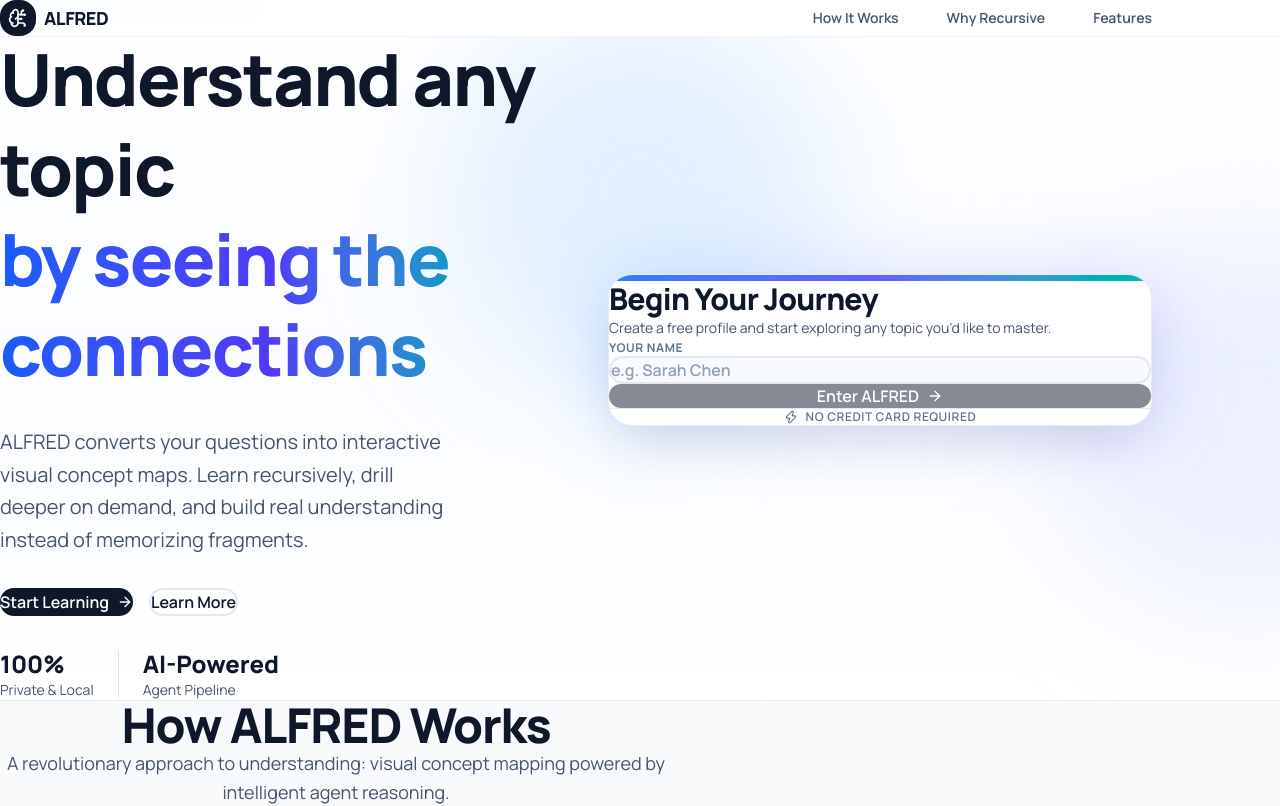
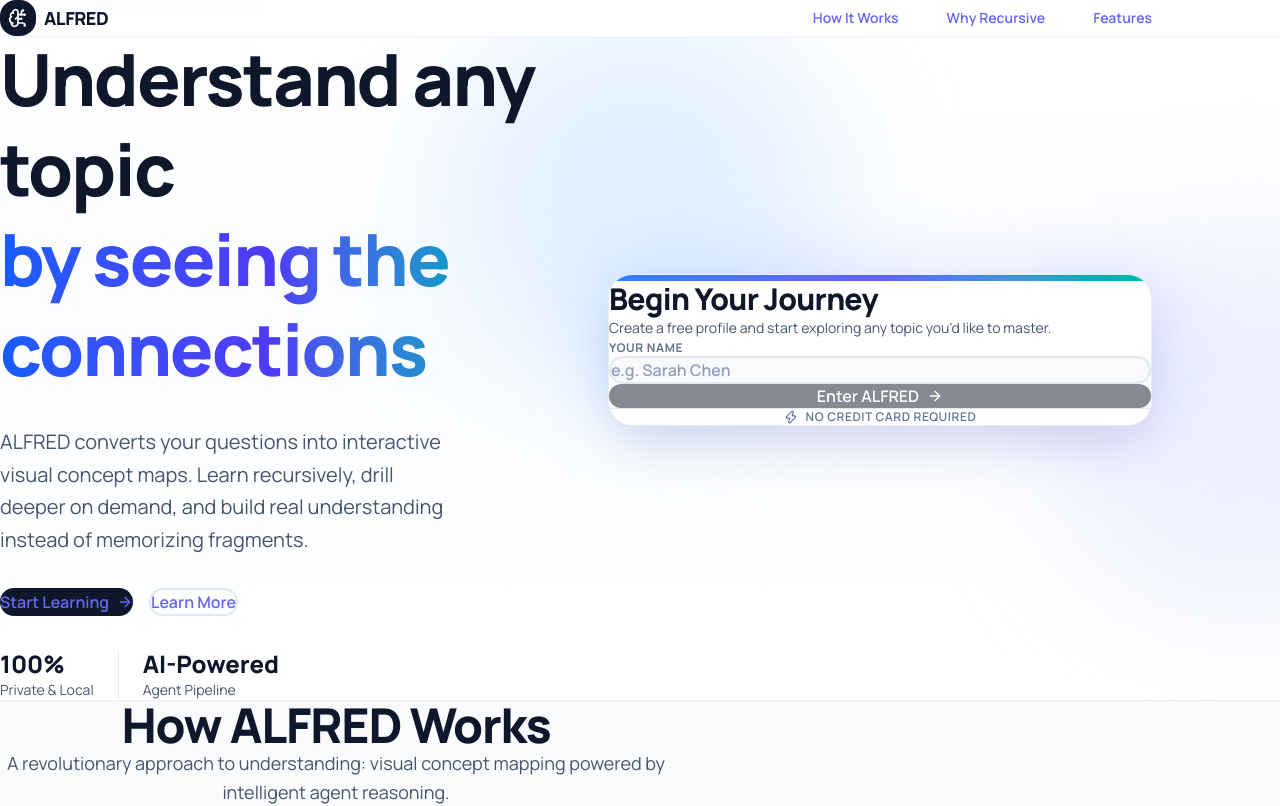
Before and after one commit to AlfredAIchat/hackmarch, a Next.js app: page /login in a window 1280 px wide. Shown: the top 806 px of the page. Built offline with nearby package versions, Linux system fonts and the light colour scheme.

Commit message:
Add immediate CSS styles test for gradient background

```diff
--- a/src/app/globals.css
+++ b/src/app/globals.css
@@ -1,4 +1,34 @@
 @import "tailwindcss";
+
+/* ╔════════════════════════════════════════════════════════════════╗ */
+/* ║  IMMEDIATE STYLE FIX - TEST THAT CSS LOADS                   ║ */
+/* ╚════════════════════════════════════════════════════════════════╝ */
+
+html, body {
+  margin: 0;
+  padding: 0;
+  background: linear-gradient(135deg, #f0f4ff 0%, #ffffff 50%, #faf5ff 100%) !important;
+  font-family: 'Manrope', -apple-system, sans-serif;
+  color: #1f2937;
+  min-height: 100vh;
+}
+
+a {
+  color: #6366f1;
+  text-decoration: none;
+}
+
+a:hover {
+  text-decoration: underline;
+}
+
+button {
+  font-family: 'Manrope', -apple-system, sans-serif;
+}
+
+input, textarea, select {
+  font-family: 'Manrope', -apple-system, sans-serif;
+}
 
 :root {
   /* ── Core palette ── */
```
